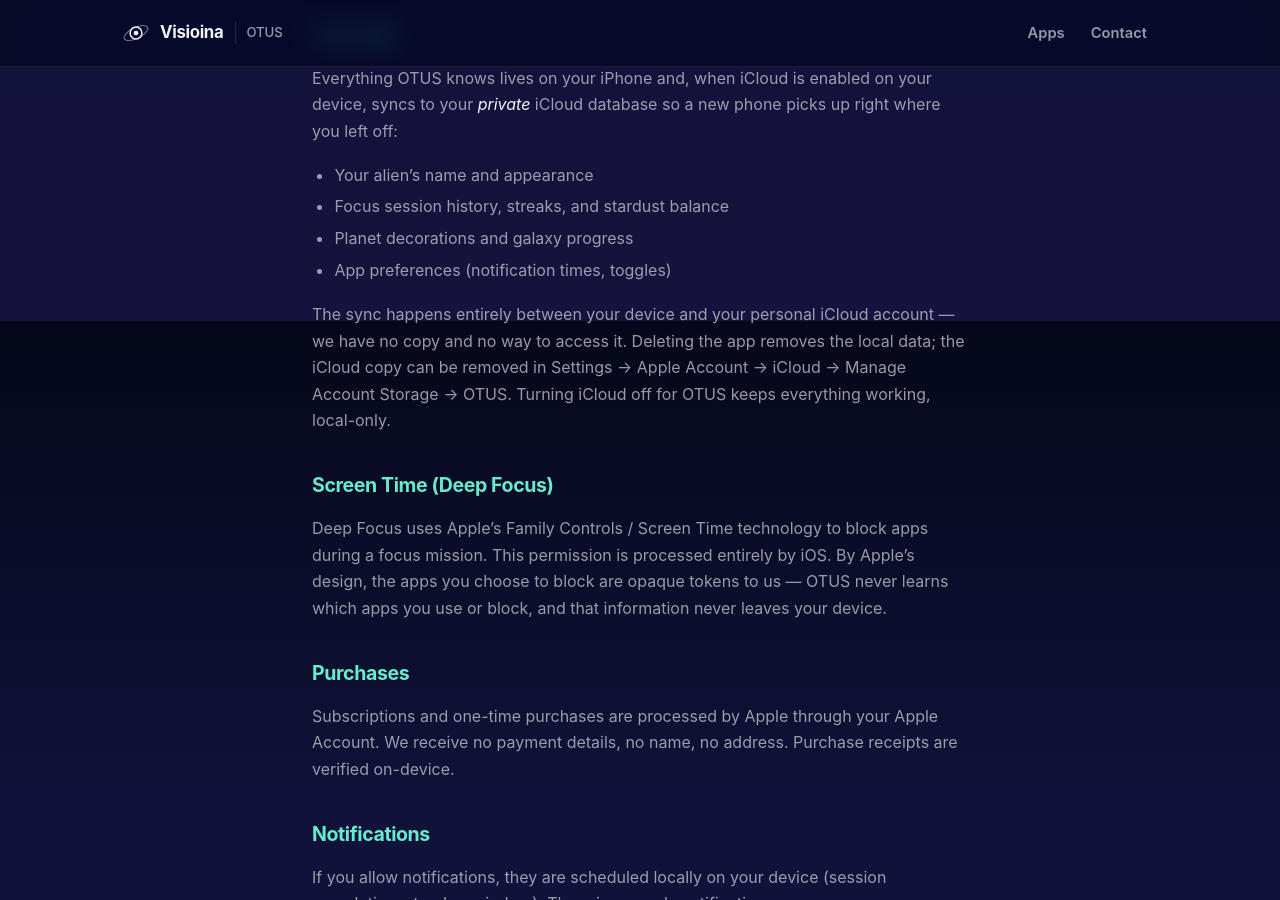
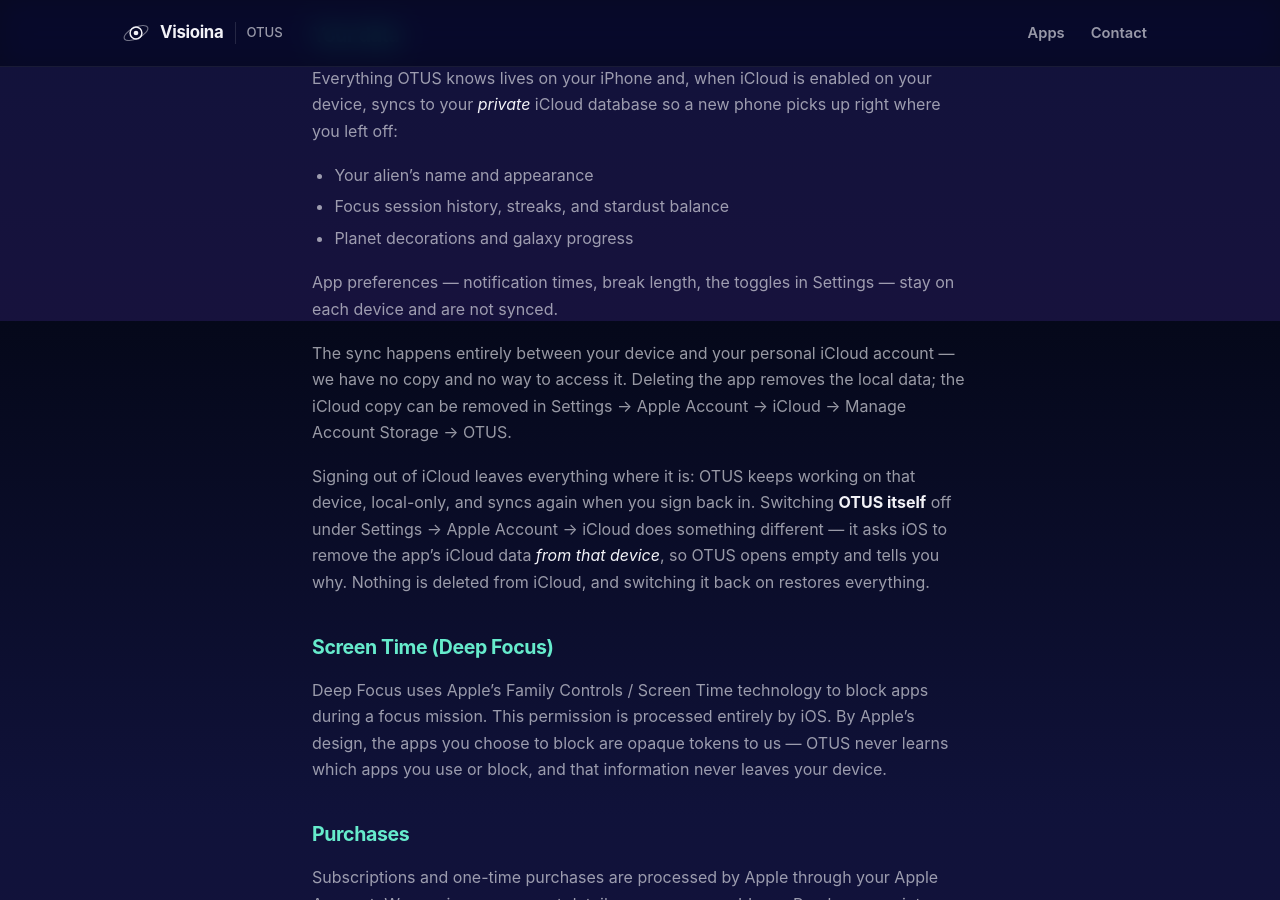
Before and after one commit to selinahti/visioinawebsite, a Jekyll site: the page built from _apps/otus/privacy.md, in a window 1280 px wide and 900 px high, scrolled down 579 px. Built offline with Jekyll 4.4.1, drawn with Linux system fonts in a browser that asks for light colours.

Commit message:
Say what switching OTUS off under iCloud actually does

```diff
--- a/_apps/otus/privacy.md
+++ b/_apps/otus/privacy.md
@@ -32,13 +32,21 @@ where you left off:
 - Your alien's name and appearance
 - Focus session history, streaks, and stardust balance
 - Planet decorations and galaxy progress
-- App preferences (notification times, toggles)
+
+App preferences — notification times, break length, the toggles in Settings —
+stay on each device and are not synced.
 
 The sync happens entirely between your device and your personal iCloud account —
 we have no copy and no way to access it. Deleting the app removes the local
 data; the iCloud copy can be removed in Settings → Apple Account → iCloud →
-Manage Account Storage → OTUS. Turning iCloud off for OTUS keeps everything
-working, local-only.
+Manage Account Storage → OTUS.
+
+Signing out of iCloud leaves everything where it is: OTUS keeps working on that
+device, local-only, and syncs again when you sign back in. Switching **OTUS
+itself** off under Settings → Apple Account → iCloud does something different —
+it asks iOS to remove the app's iCloud data *from that device*, so OTUS opens
+empty and tells you why. Nothing is deleted from iCloud, and switching it back
+on restores everything.
 
 ## Screen Time (Deep Focus)
 
```
Also changed, not shown: _apps/otus/faq.md (+10 -2 lines).
